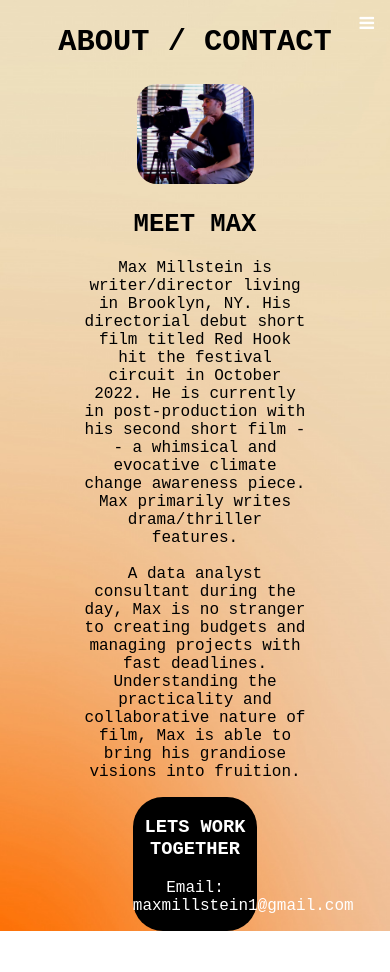
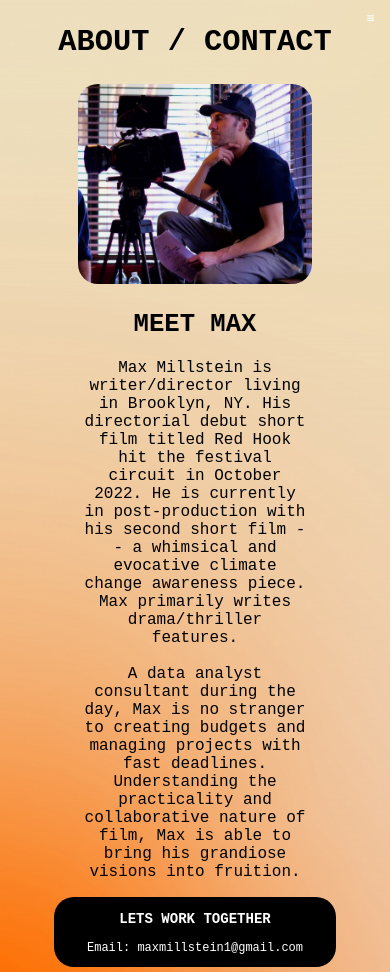
Before and after one commit to agubernikoff/mills-portfolio, a React (Create React App) app in the folder client/: page /about in a window 390 px wide. Before the commit the page ends 931 px from the top, so only its background shows below. Built offline with nearby package versions, Linux system fonts and the light colour scheme.

Commit message:
more update

```diff
--- a/client/src/App.css
+++ b/client/src/App.css
@@ -6,8 +6,7 @@
   top: 0%;
   left: 0%;
   width: 100%;
-  height: 100%;
-  background-image: url("background.jpg");
+  height: 100vh;
   /* background: rgb(255, 215, 130);
   background: linear-gradient(
     90deg,
@@ -128,13 +127,14 @@
   position: absolute;
   right: 0;
   font-weight: bold;
+  font-family: "Roboto Mono", monospace;
 }
 
 /* Add a black background color to the top navigation */
 .topnav {
   background-color: transparent;
   overflow: hidden;
-  font-family: serif;
+  font-family: "Roboto Mono", monospace;
   width: 100%;
   float: right;
 }
@@ -357,3 +357,129 @@
   margin-top: 2em;
   margin-bottom: 0.5em;
 }
+
+@media screen and (max-width: 660px) {
+  .work_together {
+    background-color: black;
+    color: white;
+    width: 125%;
+    border-radius: 20px;
+    font-size: 0.75em;
+    margin-bottom: 2%;
+  }
+  .biopic {
+    width: 60%;
+    border-radius: 20px;
+  }
+
+  #navbar {
+    background-color: transparent;
+    text-align: left;
+    display: flex;
+    flex-direction: row;
+    align-items: center;
+    float: right;
+    position: absolute;
+    right: 0;
+    font-weight: bold;
+    font-family: "Roboto Mono", monospace;
+  }
+
+  /* Add a black background color to the top navigation */
+  .topnav {
+    background-color: transparent;
+    overflow: hidden;
+    font-family: serif;
+    width: 100%;
+    float: right;
+  }
+
+  .icon {
+    color: white;
+    /* padding: 14px 16px; */
+    text-decoration: none;
+    font-size: 8px;
+    font-family: "Roboto Mono", monospace;
+    float: right;
+    display: block;
+  }
+
+  /* Style the links inside the navigation bar */
+  .topnav a {
+    float: right;
+    display: block;
+    color: black;
+    text-align: center;
+    /* padding: 14px 16px; */
+    text-decoration: none;
+    font-size: 8px;
+    font-family: serif;
+    margin: -15%;
+  }
+
+  /* Change the color of links on hover */
+  .topnav a:hover,
+  .icon:hover {
+    background-color: transparent;
+    color: grey;
+    font-family: serif;
+    /* text-decoration: underline; */
+  }
+
+  /* Add an active class to highlight the current page */
+  .topnav a.active,
+  .icon.active {
+    /* background-color: rgb(0, 0, 0); */
+    /* text-decoration: underline; */
+    text-decoration-color: black;
+    /* color: black; */
+    font-family: serif;
+  }
+
+  /* Hide the link that should open and close the topnav on small screens */
+  .topnav .icon {
+    display: none;
+    cursor: pointer;
+  }
+
+  /* When the screen is less than 600 pixels wide, hide all links, except for the first one ("Home"). Show the link that contains should open and close the topnav (.icon) */
+
+  .topnav a,
+  .icon {
+    display: none;
+  }
+  .topnav div.icon {
+    /* float: right; */
+    display: block;
+  }
+
+  /* The "responsive" class is added to the topnav with JavaScript when the user clicks on the icon. This class makes the topnav look good on small screens (display the links vertically instead of horizontally) */
+
+  .topnav.responsive {
+    position: relative;
+  }
+  .topnav.responsive .icon {
+    position: relative;
+  }
+  .topnav.responsive a,
+  .icon {
+    float: none;
+    display: block;
+    text-align: right;
+  }
+
+  .adjustment-container {
+    position: relative;
+    bottom: 5.75em;
+    display: flex;
+    flex-wrap: wrap;
+    flex-direction: column;
+    align-items: center;
+  }
+
+  .adjustment-container > iframe {
+    width: 90%;
+    height: 10em;
+    margin: 0;
+  }
+}
```
